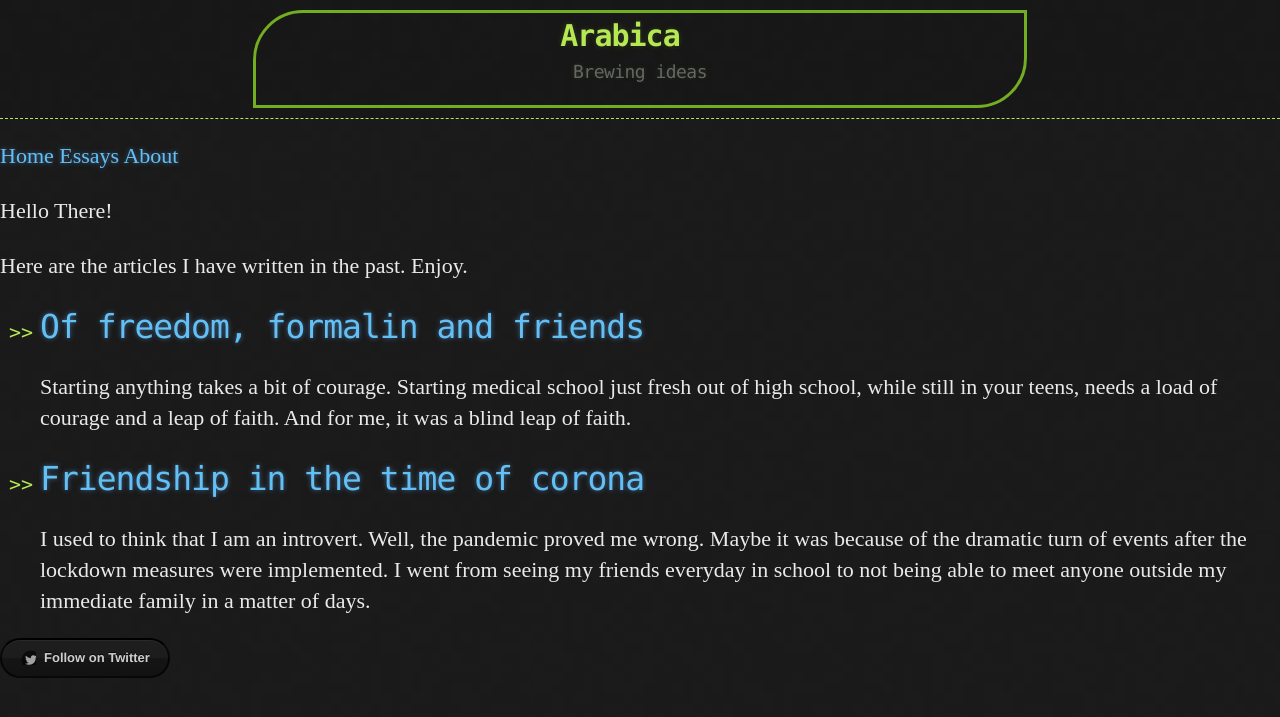
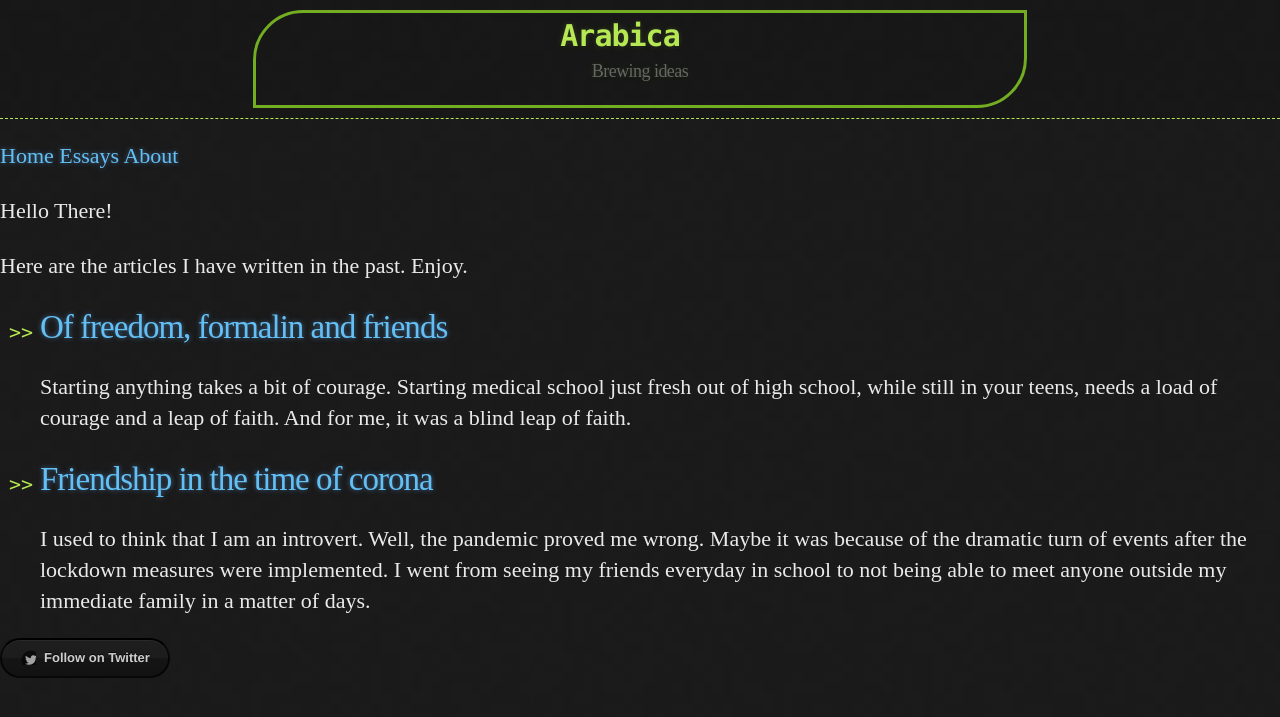
Before and after one commit to habasweiny/habasweiny.github.io, a Jekyll site: the page built from index.html, in a window 1280 px wide. Shown: the top 717 px of the page. Built offline with Jekyll 4.4.1, drawn with Linux system fonts in a browser that asks for light colours.

Commit message:
Update main.scss

```diff
--- a/_sass/main.scss
+++ b/_sass/main.scss
@@ -111,7 +111,7 @@ section img {
 
 h1, h2, h3, h4, h5, h6 {
   font-weight: normal;
-  font-family: Monaco, "Bitstream Vera Sans Mono", "Lucida Console", Terminal, monospace;
+  font-family: Georgia (serif), Verdana (sans-serif), Arial (sans-serif);
   color: $header;
   letter-spacing: -0.03em;
   text-shadow: 0 1px 1px rgba(0, 0, 0, 0.1),
```
